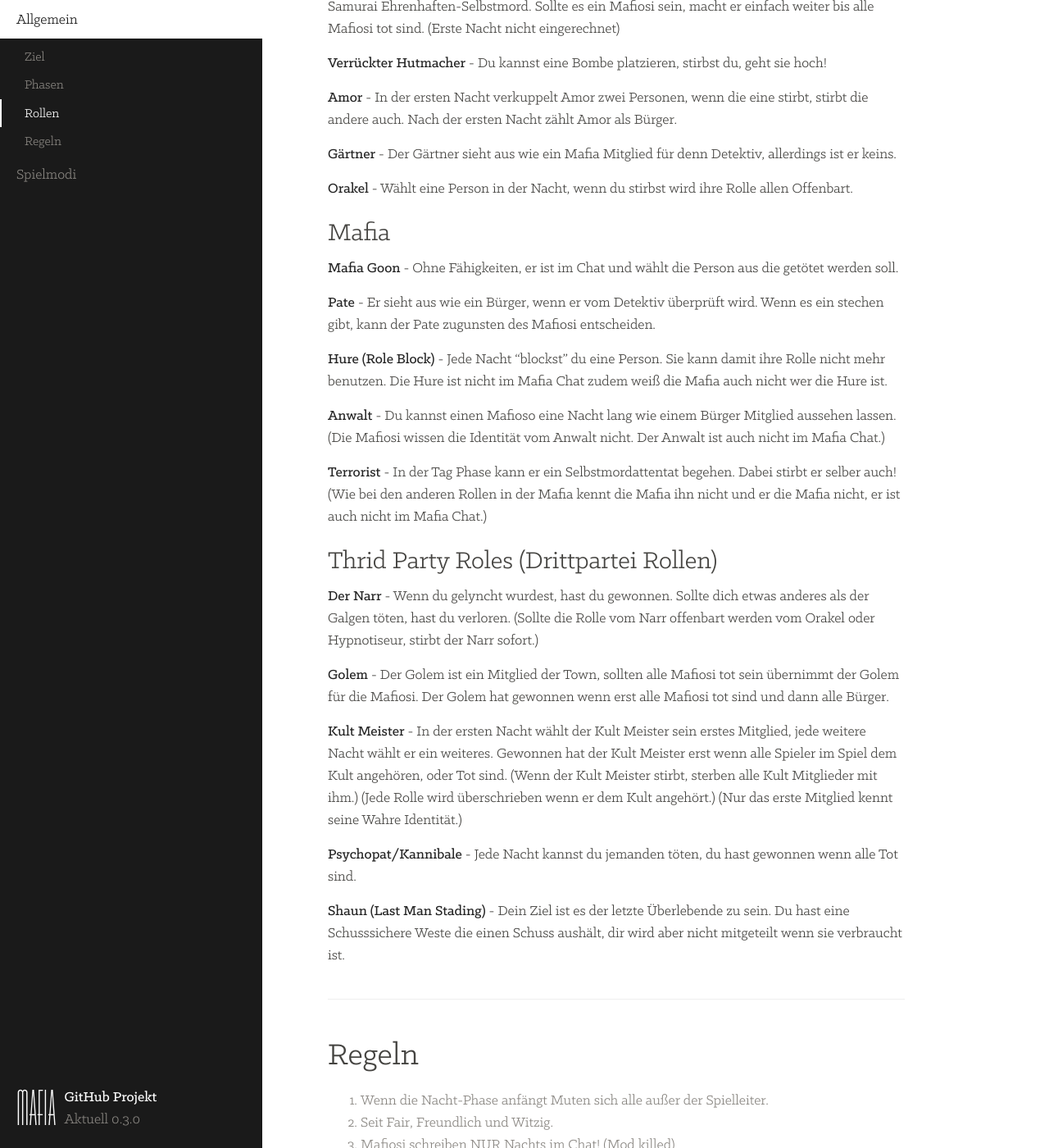
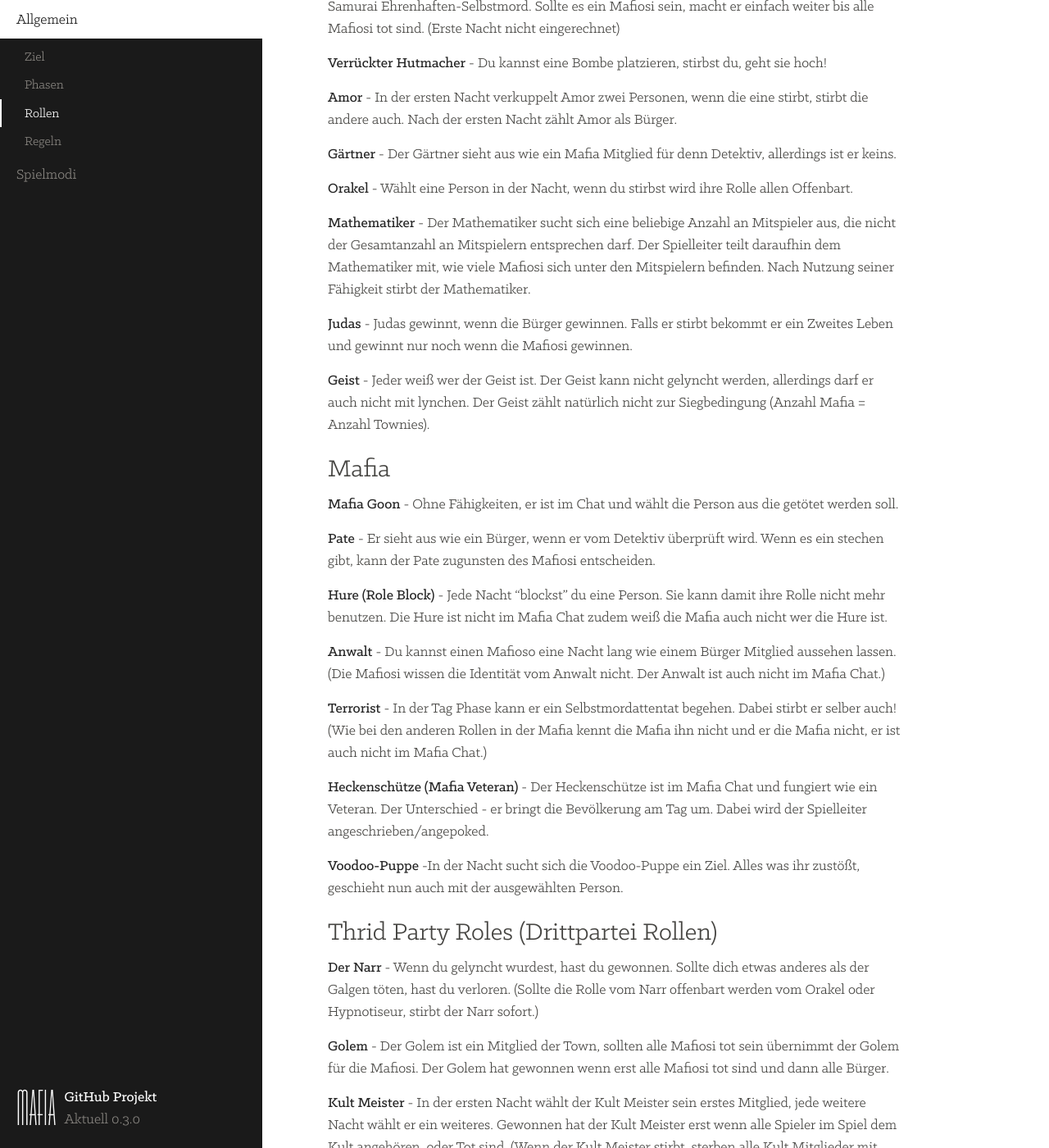
Before and after one commit to gamekeller/mafia, a Jekyll site: the page built from index.md, in a window 1280 px wide and 1400 px high, scrolled down 1803 px. Shown: the whole window at 82% size. Built offline with Jekyll 4.4.1, drawn with Linux system fonts in a browser that asks for light colours; Markdown is read by kramdown in place of the engine named in the settings; some of the changed text lies outside the part shown.

Commit message:
MOAR Roles/More Content

```diff
--- a/index.md
+++ b/index.md
@@ -71,6 +71,12 @@ So geht es weiter, bis eine Fraktion gewonnen hat.
 
 **Orakel** - Wählt eine Person in der Nacht, wenn du stirbst wird ihre Rolle allen Offenbart.
 
+**Mathematiker** - Der Mathematiker sucht sich eine beliebige Anzahl an Mitspieler aus, die nicht der Gesamtanzahl an Mitspielern entsprechen darf. Der Spielleiter teilt daraufhin dem Mathematiker mit, wie viele Mafiosi sich unter den Mitspielern befinden. Nach Nutzung seiner Fähigkeit stirbt der Mathematiker.
+
+**Judas** - Judas gewinnt, wenn die Bürger gewinnen. Falls er stirbt bekommt er ein Zweites Leben und gewinnt nur noch wenn die Mafiosi gewinnen.
+
+**Geist** - Jeder weiß wer der Geist ist. Der Geist kann nicht gelyncht werden, allerdings darf er auch nicht mit lynchen. Der Geist zählt natürlich nicht zur Siegbedingung (Anzahl Mafia = Anzahl Townies).
+
 
 ## Mafia
 
@@ -84,6 +90,11 @@ So geht es weiter, bis eine Fraktion gewonnen hat.
 
 **Terrorist** - In der Tag Phase kann er ein Selbstmordattentat begehen. Dabei stirbt er selber auch! (Wie bei den anderen Rollen in der Mafia kennt die Mafia ihn nicht und er die Mafia nicht, er ist auch nicht im Mafia Chat.)
 
+**Heckenschütze (Mafia Veteran)** - Der Heckenschütze ist im Mafia Chat und fungiert wie ein Veteran. Der Unterschied - er bringt die Bevölkerung am Tag um. Dabei wird der Spielleiter angeschrieben/angepoked.
+
+**Voodoo-Puppe** -In der Nacht sucht sich die Voodoo-Puppe ein Ziel. Alles was ihr zustößt, geschieht nun auch mit der ausgewählten Person.
+
+
 ## Thrid Party Roles (Drittpartei Rollen)
 
 **Der Narr** - Wenn du gelyncht wurdest, hast du gewonnen. Sollte dich etwas anderes als der Galgen töten, hast du verloren. (Sollte die Rolle vom Narr offenbart werden vom Orakel oder Hypnotiseur, stirbt der Narr sofort.)
@@ -95,6 +106,14 @@ So geht es weiter, bis eine Fraktion gewonnen hat.
 **Psychopat/Kannibale** - Jede Nacht kannst du jemanden töten, du hast gewonnen wenn alle Tot sind.
 
 **Shaun (Last Man Stading)** - Dein Ziel ist es der letzte Überlebende zu sein. Du hast eine Schusssichere Weste die einen Schuss aushält, dir wird aber nicht mitgeteilt wenn sie verbraucht ist.
+
+**Schleimer** - Der Schleimer ist zu Anfang neutral. Er nimmt die Rolle des ersten toten Spielers an.
+
+**Prominenter** - Jeder kennt deine Identität. Du bekommst ein Spielziel vom Spielleiter.
+
+**Brandstifter** - Er ist nachts in der Lage Häuser(Spieler) zu “präparieren”. Die Spieler werden darüber benachrichtigt. Er kann sich, sofern er noch lebt, dafür entscheiden in der Nacht ein Feuer zu legen, um alle “Präparierten” auszulöschen. Wird von Detektiv/Cop als Mafiosi angezeigt.
+
+
 
 ---
 
```
